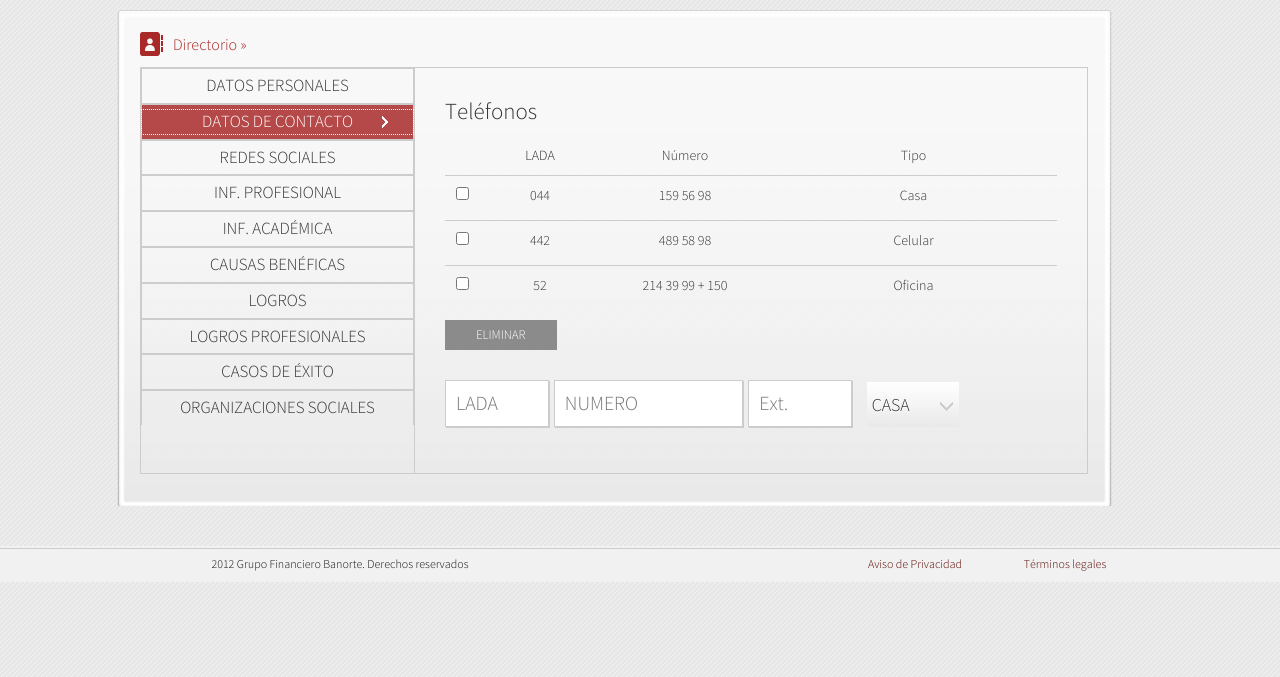
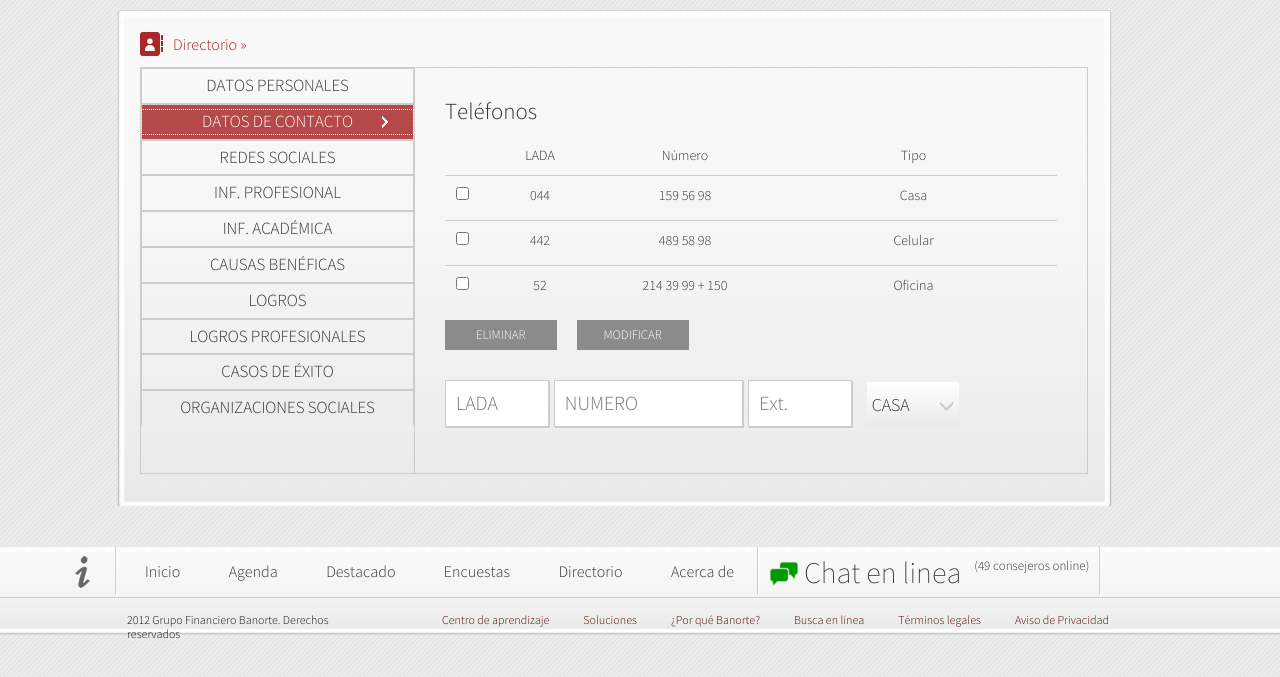
Before and after one commit to arturopn/banorteConsejos, a plain HTML site: page directorio.html in a window 1280 px wide. Both pictures are taken after a click on the link "DATOS DE CONTACTO". Shown: the part 72-749 px from the top of the page. Drawn offline with Linux system fonts and the light colour scheme; files that its build step writes are made by us from their sources.

Commit message:
footer y directorio
se modifico el footer y se agregaron los botones dem odificar a
directorio

```diff
--- a/assets/css/main.css
+++ b/assets/css/main.css
@@ -226,10 +226,10 @@ html, body{ min-width:1024px; }
 #nav{
 }
 #footer{
-	background-image:url(../img/lines/barra_down.png);
+	background-image:url(../img/lines/footer.png);
 	background-repeat:repeat-x;
 	width:100%;
-	height:40px;
+	height:89px;
 	float:left;
 }
 #content{	display: block;	clear: both; }
@@ -263,20 +263,19 @@ html, body{ min-width:1024px; }
 }
 
 .info-footer{
-	width:1000px;
+	width:1050px;
 	height:30px;
-	margin:0 auto;
 }
 .copyright{
 	float:left;
-	width:400px;
+	width:280px;
 	height:30px;
 	font-size:12px;
 	color:#111;
 }
 .terminos,.aviso-priva{
-	float:right;
-	width:150px;
+	float:left;
+	margin: 0 5px;
 	height:30px;
 	font-size:12px;
 	color:#580600;
@@ -743,3 +742,9 @@ border: solid 1px white;}
 .3lines{cursor:pointer;}
 
 div.menuActividad{z-index:1;}
+
+.wrapper{ width: 1050px; margin: 0 auto;}
+
+#footer ul li{ display: inline;}
+
+#footer ul li a{font-size: 16px; content: #666666; margin: 0 23px;}
--- a/directorio.html
+++ b/directorio.html
@@ -183,7 +183,8 @@
                 </tr>
               </tbody>
             </table>
-            <div class="margin30b" align="left"><a href="#" class="btn width15 line30  bggray font13  ">ELIMINAR</a></div>
+            <div class="margin30b" align="left"><a href="#" class="btn width15 line30  bggray font13  ">ELIMINAR</a><a href="#" class="btn width15 line30  bggray font13 margin20l  ">MODIFICAR</a></div>
+
             <div class="clearfix margin15b width100">
               <input type="text" class="input width15 floatL margin5r font20" placeholder="LADA">
               <input type="text" class="input width29 floatL margin5r font20" placeholder="NUMERO">
@@ -221,7 +222,7 @@
                 </tr>
               </tbody>
             </table>
-            <div class="margin30b" align="left"><a href="#" class="btn width15 line30  bggray font13  ">ELIMINAR</a></div>
+            <div class="margin30b" align="left"><a href="#" class="btn width15 line30  bggray font13  ">ELIMINAR</a><a href="#" class="btn width15 line30  bggray font13 margin20l  ">MODIFICAR</a></div>
             <div class="clearfix margin15b width100">
               <input type="text" class="input width45 floatL margin5r font20" placeholder="Dirección Electrónica">
             </div>
@@ -311,7 +312,7 @@
                 </tr >
               </tbody>
             </table>
-            <div align="left" class="margin30b"><a href="#" class="btn width15 line30  bggray font13  ">ELIMINAR</a></div>
+           <div class="margin30b" align="left"><a href="#" class="btn width15 line30  bggray font13  ">ELIMINAR</a><a href="#" class="btn width15 line30  bggray font13 margin20l  ">MODIFICAR</a></div>
             <div class="clearfix margin10b">
               <div class="width35 floatL"></div>
             </div>
@@ -358,7 +359,7 @@
                 </tr>
               </tbody>
             </table>
-            <div class="margin30b width30"><a href="#" class="btn width70 line30  bggray font13">ELIMINAR</a></div>
+            <div class="margin30b" align="left"><a href="#" class="btn width15 line30  bggray font13  ">ELIMINAR</a><a href="#" class="btn width15 line30  bggray font13 margin20l  ">MODIFICAR</a></div>
             <div class="clearfix margin10b width100">
               <div class="width30 margin10r floatL">
                 <input type="text" class="input width100 font20 margin10b" placeholder="Generación">
@@ -405,7 +406,7 @@
                 </tr>
               </tbody>
             </table>
-            <div class="margin30b"><a href="#" class="btn width15 line30  bggray font13  ">ELIMINAR</a></div>
+           <div class="margin30b" align="left"><a href="#" class="btn width15 line30  bggray font13  ">ELIMINAR</a><a href="#" class="btn width15 line30  bggray font13 margin20l  ">MODIFICAR</a></div>
             <div class="clearfix margin10b">
               <div class="width35 floatL"><input type="text" class="input width90 font20" placeholder="Asociación"></div>
             </div>
@@ -534,7 +535,7 @@
                 </tr>
               </tbody>
             </table>
-            <div class="margin30b"><a href="#" class="btn width15 line30  bggray font13  ">ELIMINAR</a></div>
+            <div class="margin30b" align="left"><a href="#" class="btn width15 line30  bggray font13  ">ELIMINAR</a><a href="#" class="btn width15 line30  bggray font13 margin20l  ">MODIFICAR</a></div>
             <div class="clearfix margin10b width100">
               <div class="width40 floatL">
                 <input type="text" class="input width90 font20 margin10b" placeholder="Logro">
@@ -570,7 +571,7 @@
                 </tr>
               </tbody>
             </table>
-            <div class="margin30b width30"><a href="#" class="btn width80 line30  bggray font13">ELIMINAR</a></div>
+            <<div class="margin30b" align="left"><a href="#" class="btn width15 line30  bggray font13  ">ELIMINAR</a><a href="#" class="btn width15 line30  bggray font13 margin20l  ">MODIFICAR</a></div>
             <div class="clearfix margin10b width100">
             <div class="width100 floatL">
             <textarea class="input font20 width55 h84 margin10r floatL" placeholder="Descripción"></textarea>
@@ -614,7 +615,7 @@
                 </tr>
               </tbody>
             </table>
-            <div class="margin30b"><a href="#" class="btn width15 line30  bggray font13  ">ELIMINAR</a></div>
+            <div class="margin30b" align="left"><a href="#" class="btn width15 line30  bggray font13  ">ELIMINAR</a><a href="#" class="btn width15 line30  bggray font13 margin20l  ">MODIFICAR</a></div>
             <div class="clearfix margin15b width100">
               <input type="text" class="input width15 floatL margin5r font20" placeholder="Inicio">
               <input type="text" class="input width15 floatL margin5r font20" placeholder="Fin">
@@ -638,9 +639,43 @@
 
     </div>
     <div id="footer">
+      <div class="wrapper relative" align="left">
+        <div class="clearfix">
+        <div class="floatL">
+      <img class="floatL" src="assets/img/icons/i.png" style="position:absolute; top:10px; left:-40px;"/>
+      <img class="floatL" src="assets/img/lines/separadorfooter.gif"/>
+      <ul class="floatL margin15t margin5l">
+
+      <li><a href="#">Inicio</a></li>
+      <li><a href="#">Agenda</a></li>
+      <li><a href="#">Destacado</a></li>
+      <li><a href="#">Encuestas</a></li>
+      <li><a href="#">Directorio</a></li>
+      <li><a href="#">Acerca de</a></li>
+
+      </ul>
+      <img class="floatL" src="assets/img/lines/separadorfooter.gif"/>
+      <img class="floatL margin15t margin10l" src="assets/img/icons/chat.png"/>
+      <h1 class="floatL margin10t margin5l">Chat en linea</h1><p class="floatL font13 margin10r">(49 consejeros online)</p>
+      <img class="floatL" src="assets/img/lines/separadorfooter.gif"/>
+    </div>
+  </div>
         <div class="info-footer">
             <div class="copyright">
                 <p>2012 Grupo Financiero Banorte. Derechos reservados</p>
+            </div>
+
+            <div class="terminos margin35l">
+                <p>Centro de aprendizaje</p>
+            </div>
+            <div class="terminos">
+                <p>Soluciones</p>
+            </div>
+            <div class="terminos">
+                <p>¿Por qué Banorte?</p>
+            </div>
+            <div class="terminos">
+                <p>Busca en línea</p>
             </div>
             <div class="terminos">
                 <p>Términos legales</p>
@@ -650,6 +685,7 @@
             </div>
         </div>
     </div>
+  </div>
 </div>
 
 
```
Also changed, not shown: assets/img/icons/chat.png (added), assets/img/icons/i.png (added), assets/img/lines/footer.png (added), assets/img/lines/separadorfooter.gif (added).
